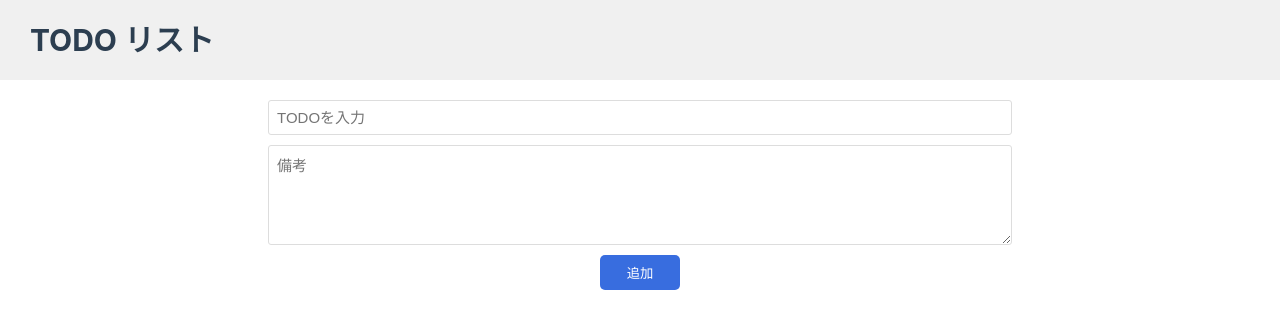
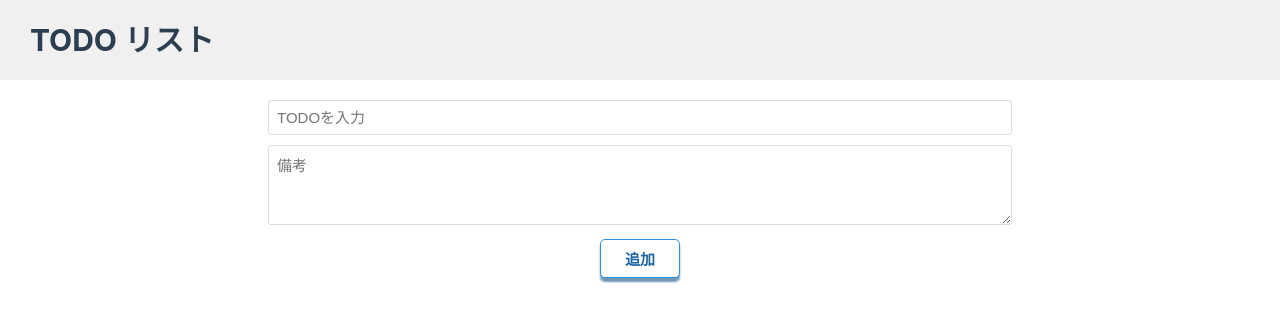
Before and after one commit to kaneko020/vue-sample, a Vue app: page / in a window 1280 px wide. Shown: the top 328 px of the page. Built offline with nearby package versions, Linux system fonts and the light colour scheme.

Commit message:
feat: スタイル修正

```diff
--- a/index.html
+++ b/index.html
@@ -4,7 +4,7 @@
     <meta charset="UTF-8">
     <link rel="icon" href="/favicon.ico">
     <meta name="viewport" content="width=device-width, initial-scale=1.0">
-    <title>Vite App</title>
+    <title>TODO App</title>
   </head>
   <body>
     <div id="app"></div>
--- a/src/components/Form.vue
+++ b/src/components/Form.vue
@@ -46,7 +46,7 @@ const onSubmit = (value: Todo) => {
     margin: 20px;
 }
 
-input {
+input, textarea  {
     width: 60%;
     font-size: 15px;
     padding: 8px;
@@ -56,26 +56,40 @@ input {
 }
 
 textarea {
-    width: 60%;
-    height: 100px;
-    font-size: 15px;
-    padding: 8px;
-    border: 1px solid #ddd;
-    border-radius: 3px;
-    margin-bottom: 10px;
+    height: 80px;
+}
+
+input:focus, textarea:focus {
+    outline: #aaaaaa solid 1px;
 }
 
 button {
     width: 80px;
     padding: 8px;
-    background-color: #386ddf;
     color: white;
     border: none;
     border-radius: 5px;
     cursor: pointer;
+    margin-top: 8px;
+    border: #2d8fdd solid 1px;
+    transform: translateY(-4px);
+    box-shadow: 0 4px 2px #6f95b6;
+    background-color: #ffffff;
+    color: #1e66a0;
+    font-weight: bold;
+    font-size: 15px;
 }
 
 button:hover {
-    background-color: #386ddf;
+    transition-duration: 0.3s;
+    background-color: #2d8fdd;
+    color: white;
+}
+
+button:active {
+    transition-duration: 0s;
+    background-color: #2d8fdd;
+    transform: translateY(0px);
+    box-shadow: none;
 }
 </style>
--- a/src/components/List.vue
+++ b/src/components/List.vue
@@ -6,7 +6,7 @@ const props = defineProps<{
 }>()
 
 const emit = defineEmits({
-    delete: (todo: Todo) => true,
+    delete: (uuid: string) => true,
     openModal: (todo: Todo) => true
 })
 
@@ -62,6 +62,16 @@ const onDelete = (uuid: string) => {
 
 button {
     margin-left: 10px;
+    border: none;
+    border-radius: 5px;
+    padding: 4px 10px;
+    cursor: pointer;
+    background-color: #2d8fdd;
+    color: white;
+}
+
+button:hover {
+    background-color: #1e66a0;
 }
 
 ul {
@@ -75,7 +85,7 @@ ul li {
     background: #f1f8ff;
     margin-bottom: 5px;
     line-height: 1.5;
-    padding: 0.5em;
+    padding: 4px 10px;
     width: 60%;
 }
 
--- a/src/components/Modal.vue
+++ b/src/components/Modal.vue
@@ -23,7 +23,7 @@ const closeModal = () => {
         </div>
         <div class="modal-content">
             <p class="todo-title">{{ props.todo.title }}</p>
-            <p>備考：{{ props.todo.summary }}</p>
+            <p>{{ props.todo.summary }}</p>
         </div>
     </div>
 </template>
@@ -58,6 +58,12 @@ const closeModal = () => {
     color: black;
     text-decoration: none;
     cursor: pointer;
+    font-weight: 1000;
+    margin-top: -3px;
+}
+
+.close:hover {
+    color: #666666;
 }
 
 .modal-content {
@@ -69,6 +75,7 @@ const closeModal = () => {
 .todo-title {
     font-size: 17px;
     font-weight: bold;
+    margin-bottom: 8px;
 }
 
 button {
--- a/src/components/TodoList.vue
+++ b/src/components/TodoList.vue
@@ -1,6 +1,6 @@
 <script setup lang="ts">
+import Form from './Form.vue';
 import Header from './Header.vue';
-import Form from './Form.vue';
 import List from './List.vue';
 import Modal from './Modal.vue';
 import { Todo } from '../types/todo';
@@ -10,7 +10,6 @@ import { v4 } from 'uuid';
 const todoList = reactive<Todo[]>([])
 
 const onSubmit = (todo: Todo) => {
-    // IDを生成
     todo.uuid = v4()
     todoList.push(todo)
 }
@@ -52,7 +51,7 @@ const onDelete = (uuid: string) => {
         <List :todoList="todoList" @openModal="openModal" @delete="onDelete" />
     </div>
     <Modal v-if="isOpen" class="modal" :todo="modalData" @closeModal="closeModal" />
-    <div v-if="isOpen" class="open-modal"></div>
+    <div v-if="isOpen" class="open-modal" @click="closeModal"></div>
 </template>
 
 <style scoped>
```
